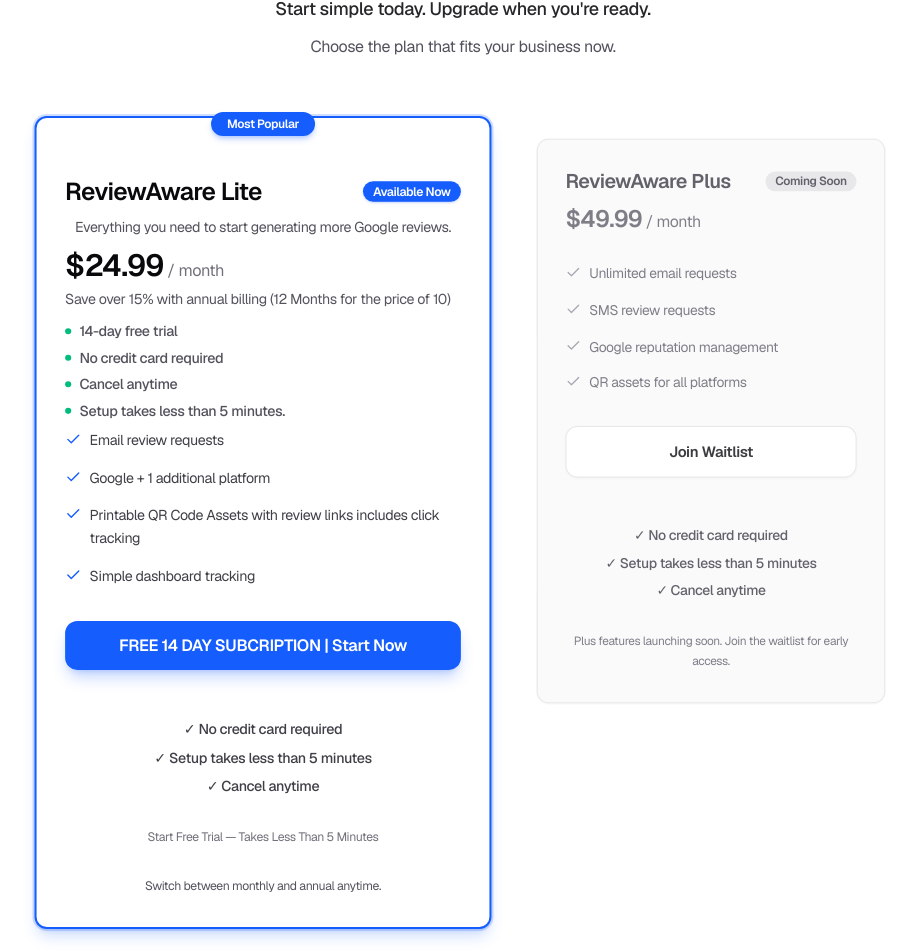
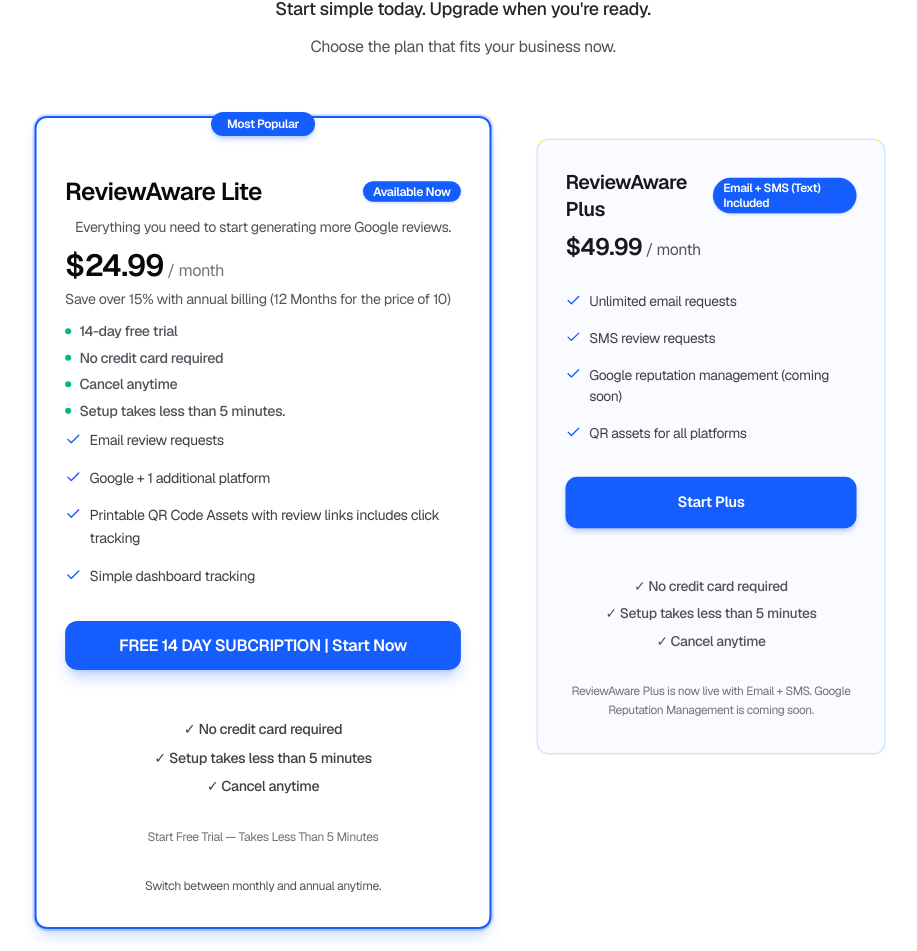
Before and after one commit to AMP-LLC/reviewaware-website, a Next.js app: page /en in a window 1280 px wide. Shown: the part 6776-7727 px from the top of the page, without its empty margins (177-1094 px from the left). Built offline with nearby package versions, Linux system fonts and the light colour scheme; no server answers.

Commit message:
Update Plus launch messaging for live SMS rollout.
Reflect Plus as active with Email and SMS included, keep Google reputation management marked as coming soon, and replace pricing waitlist modal with a non-linking Start Plus CTA.

Made-with: Cursor

```diff
--- a/messages/en.json
+++ b/messages/en.json
@@ -218,7 +218,7 @@
     "liteBadge": "Available Now",
     "liteValueLine": "Everything you need to start generating more Google reviews.",
     "plusName": "ReviewAware Plus",
-    "plusBadge": "Coming Soon",
+    "plusBadge": "Email + SMS (Text) Included",
     "perMonth": "/ month",
     "liteF1": "Email review requests",
     "liteF2": "Google + 1 additional platform",
@@ -240,20 +240,20 @@
     "liteAnnualSecondary": "Get a lower effective monthly cost plus printed QR review tools for your team.",
     "plusF1": "Unlimited email requests",
     "plusF2": "SMS review requests",
-    "plusF3": "Google reputation management",
+    "plusF3": "Google reputation management (coming soon)",
     "plusF4": "QR assets for all platforms",
     "ctaTrial": "FREE 14 DAY SUBCRIPTION | Start Now",
     "litePostCta": "Start Free Trial — Takes Less Than 5 Minutes",
-    "ctaWaitlist": "Join Waitlist",
-    "plusNote": "Plus features launching soon. Join the waitlist for early access.",
-    "waitlistModalTitle": "Join the ReviewAware Plus waitlist",
-    "waitlistModalDescription": "We’ll email you when Plus launches with SMS, unlimited requests, and more.",
+    "ctaPlus": "Start Plus",
+    "plusNote": "ReviewAware Plus is now live with Email + SMS. Google Reputation Management is coming soon.",
+    "waitlistModalTitle": "Get ReviewAware Plus updates",
+    "waitlistModalDescription": "ReviewAware Plus is live with Email + SMS. We’ll email you when Google Reputation Management becomes available.",
     "waitlistEmailLabel": "Work email",
     "waitlistEmailPlaceholder": "you@company.com",
-    "waitlistSubmit": "Join waitlist",
+    "waitlistSubmit": "Notify me",
     "waitlistCancel": "Cancel",
     "waitlistSubmitting": "Joining…",
-    "waitlistSuccess": "You’re on the list. We’ll notify you when Plus is ready.",
+    "waitlistSuccess": "You’re all set. We’ll notify you when Google Reputation Management is available.",
     "waitlistError": "Something went wrong. Please try again in a moment.",
     "waitlistConfigError": "Waitlist sign-up is temporarily unavailable. Please try again later.",
     "waitlistEmailInvalid": "Please enter a valid email address.",
@@ -282,7 +282,7 @@
     "q4": "How do reminders work?",
     "a4": "ReviewAware can send gentle reminder emails if a customer has not clicked your review link yet.",
     "q5": "When will Plus be available?",
-    "a5": "Plus is coming soon. Join the waitlist to get notified when SMS and advanced tools launch."
+    "a5": "ReviewAware Plus is live with Email + SMS. Google Reputation Management is coming soon."
   },
   "finalCta": {
     "headline": "Start Getting More 5-Star Reviews — Automatically",
--- a/messages/es.json
+++ b/messages/es.json
@@ -218,7 +218,7 @@
     "liteBadge": "Disponible ahora",
     "liteValueLine": "Todo lo que necesitas para empezar a generar más reseñas en Google.",
     "plusName": "ReviewAware Plus",
-    "plusBadge": "Próximamente",
+    "plusBadge": "Email + SMS (Texto) incluidos",
     "perMonth": "/ mes",
     "liteF1": "Solicitudes de reseña por correo",
     "liteF2": "Google + 1 plataforma adicional",
@@ -240,20 +240,20 @@
     "liteAnnualSecondary": "Consigue un coste mensual efectivo menor más herramientas QR impresas para tu equipo.",
     "plusF1": "Solicitudes de correo ilimitadas",
     "plusF2": "Solicitudes de reseña por SMS",
-    "plusF3": "Gestión de reputación en Google",
+    "plusF3": "Gestión de reputación en Google (próximamente)",
     "plusF4": "Recursos QR para todas las plataformas",
     "ctaTrial": "SUSCRIPCIÓN GRATIS 14 DÍAS | Empezar ahora",
     "litePostCta": "Prueba gratis — en menos de 5 minutos",
-    "ctaWaitlist": "Unirse a la lista de espera",
-    "plusNote": "Las funciones de Plus llegan pronto. Únete a la lista de espera para acceso anticipado.",
-    "waitlistModalTitle": "Únete a la lista de espera de ReviewAware Plus",
-    "waitlistModalDescription": "Te avisaremos por correo cuando Plus esté disponible con SMS, solicitudes ilimitadas y más.",
+    "ctaPlus": "Iniciar Plus",
+    "plusNote": "ReviewAware Plus ya está disponible con Email + SMS. La gestión de reputación en Google llegará pronto.",
+    "waitlistModalTitle": "Recibe novedades de ReviewAware Plus",
+    "waitlistModalDescription": "ReviewAware Plus ya está disponible con Email + SMS. Te avisaremos por correo cuando esté disponible la gestión de reputación en Google.",
     "waitlistEmailLabel": "Correo de trabajo",
     "waitlistEmailPlaceholder": "tu@empresa.com",
-    "waitlistSubmit": "Unirse a la lista",
+    "waitlistSubmit": "Avisarme",
     "waitlistCancel": "Cancelar",
     "waitlistSubmitting": "Uniendo…",
-    "waitlistSuccess": "Estás en la lista. Te avisaremos cuando Plus esté listo.",
+    "waitlistSuccess": "Listo. Te avisaremos cuando esté disponible la gestión de reputación en Google.",
     "waitlistError": "Algo salió mal. Inténtalo de nuevo en un momento.",
     "waitlistConfigError": "El registro en la lista no está disponible por ahora. Inténtalo más tarde.",
     "waitlistEmailInvalid": "Introduce una dirección de correo válida.",
@@ -282,7 +282,7 @@
     "q4": "¿Cómo funcionan los recordatorios?",
     "a4": "ReviewAware puede enviar recordatorios amables por correo si un cliente aún no ha hecho clic en tu enlace de reseña.",
     "q5": "¿Cuándo estará disponible Plus?",
-    "a5": "Plus llega pronto. Únete a la lista de espera para enterarte cuando se lancen SMS y herramientas avanzadas."
+    "a5": "ReviewAware Plus ya está disponible con Email + SMS. La gestión de reputación en Google llegará pronto."
   },
   "finalCta": {
     "headline": "Empieza a conseguir más reseñas de 5 estrellas — automáticamente",
--- a/src/components/landing/pricing-section.tsx
+++ b/src/components/landing/pricing-section.tsx
@@ -12,8 +12,6 @@ import { getLiteTrialHref } from "@/lib/marketing-links";
 import { Check } from "lucide-react";
 
 import { cn } from "@/lib/utils";
-
-import { PlusWaitlistDialog } from "./plus-waitlist-dialog";
 
 const liteKeys = ["liteF1", "liteF2", "liteF3", "liteF4"] as const;
 const plusKeys = ["plusF1", "plusF2", "plusF3", "plusF4"] as const;
@@ -42,23 +40,6 @@ export async function PricingSection({
     t("liteCtaCheck3"),
   ] as const;
   const liteChecks = liteCtaChecklist ?? defaultLiteCtaChecks;
-
-  const waitlistCopy = {
-    triggerLabel: t("ctaWaitlist"),
-    title: t("waitlistModalTitle"),
-    description: t("waitlistModalDescription"),
-    emailLabel: t("waitlistEmailLabel"),
-    emailPlaceholder: t("waitlistEmailPlaceholder"),
-    submitLabel: t("waitlistSubmit"),
-    cancelLabel: t("waitlistCancel"),
-    submittingLabel: t("waitlistSubmitting"),
-    successMessage: t("waitlistSuccess"),
-    errorMessage: t("waitlistError"),
-    configErrorMessage: t("waitlistConfigError"),
-    emailInvalid: t("waitlistEmailInvalid"),
-    doneLabel: t("waitlistDone"),
-    closeAriaLabel: t("waitlistCloseAria"),
-  };
 
   return (
     <section
@@ -162,36 +143,44 @@ export async function PricingSection({
             </Card>
           </div>
 
-          <Card className="relative mx-auto w-full max-w-md scale-[0.99] rounded-xl border border-zinc-200/90 bg-zinc-100/45 shadow-sm opacity-[0.9] transition-shadow hover:shadow-md lg:mx-0 lg:max-w-[22rem] lg:translate-y-3">
+          <Card className="relative mx-auto w-full max-w-md scale-[0.99] rounded-xl border border-blue-200/80 bg-blue-50/40 shadow-sm transition-shadow hover:shadow-md lg:mx-0 lg:max-w-[22rem] lg:translate-y-3">
             <CardHeader className="px-5 py-5 sm:px-7 sm:py-7">
               <div className="flex items-center justify-between gap-2">
-                <CardTitle className="text-xl tracking-tight text-zinc-600">
+                <CardTitle className="text-xl tracking-tight text-zinc-900">
                   {t("plusName")}
                 </CardTitle>
-                <span className="rounded-full bg-zinc-200/90 px-2.5 py-0.5 text-xs font-semibold text-zinc-600">
+                <span className="rounded-full bg-blue-600 px-2.5 py-0.5 text-xs font-semibold text-white shadow-sm shadow-blue-600/20">
                   {t("plusBadge")}
                 </span>
               </div>
-              <CardDescription className="text-base text-zinc-500">
-                <span className="text-2xl font-semibold tracking-tight text-zinc-500">
+              <CardDescription className="text-base text-zinc-600">
+                <span className="text-2xl font-semibold tracking-tight text-zinc-900">
                   $49.99
                 </span>
                 <span> {t("perMonth")}</span>
               </CardDescription>
             </CardHeader>
             <CardContent className="space-y-6 px-5 sm:space-y-8 sm:px-7">
-              <ul className="space-y-3 text-sm leading-relaxed text-zinc-500 sm:space-y-3.5">
+              <ul className="space-y-3 text-sm leading-relaxed text-zinc-700 sm:space-y-3.5">
                 {plusKeys.map((key) => (
                   <li key={key} className="flex gap-2">
                     <Check
-                      className="mt-0.5 size-4 shrink-0 text-zinc-400"
+                      className="mt-0.5 size-4 shrink-0 text-blue-600"
                       aria-hidden
                     />
                     <span>{t(key)}</span>
                   </li>
                 ))}
               </ul>
-              <PlusWaitlistDialog locale={locale} copy={waitlistCopy} />
+              <Button
+                type="button"
+                variant="default"
+                size="lg"
+                className="w-full"
+                aria-disabled="true"
+              >
+                {t("ctaPlus")}
+              </Button>
               <ul className="mt-4 space-y-2 text-center text-sm font-medium text-zinc-600">
                 {defaultLiteCtaChecks.map((line) => (
                   <li key={line}>✓ {line}</li>
```
